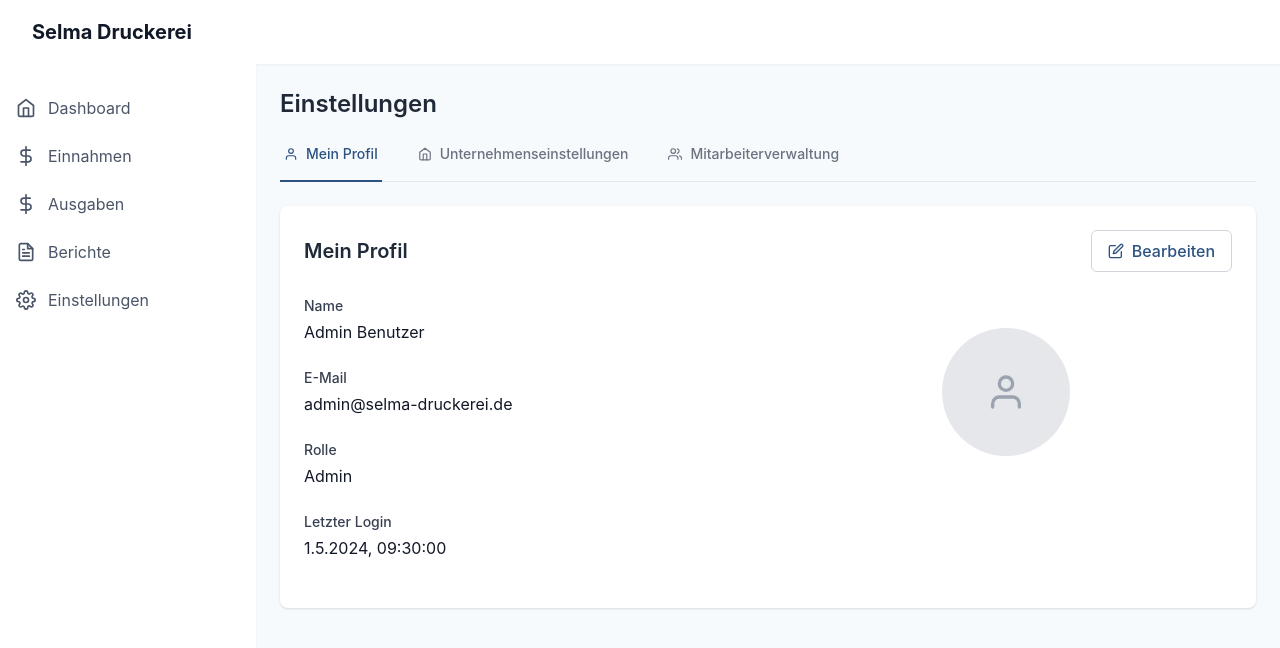
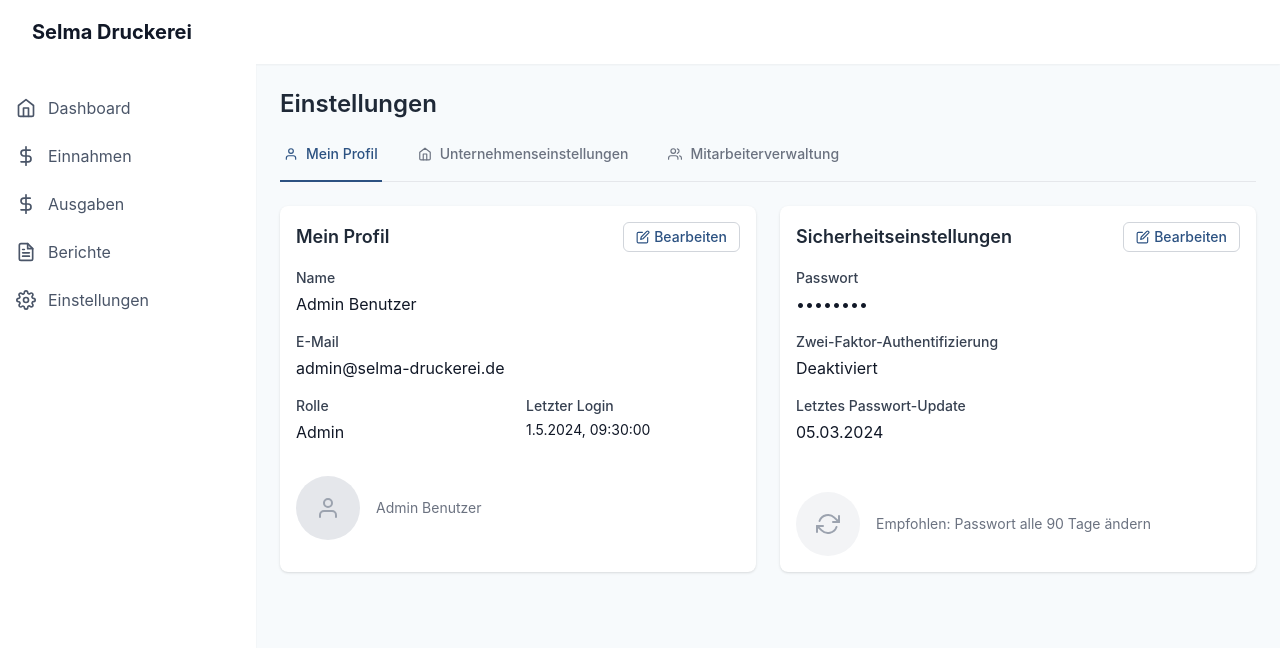
Before and after one commit to CapoVerse-1/selma-e-, a Next.js app: page /einstellungen in a window 1280 px wide. Shown: the top 648 px of the page. Built offline with nearby package versions, Linux system fonts and the light colour scheme.

Commit message:
Layout von Mein Profil geändert und temporäre Mitarbeiter hinzugefügt

```diff
--- a/src/pages/einstellungen.tsx
+++ b/src/pages/einstellungen.tsx
@@ -80,6 +80,61 @@ const mockUsers: User[] = [
     createdAt: '2023-02-01T00:00:00Z',
     updatedAt: '2023-02-01T00:00:00Z',
     lastLogin: '2024-04-30T11:45:00Z',
+    isActive: true,
+  },
+  {
+    id: '4',
+    email: 'thomas.schmidt@selma-druckerei.de',
+    name: 'Thomas Schmidt',
+    role: 'employee',
+    avatar: '',
+    createdAt: '2023-03-10T00:00:00Z',
+    updatedAt: '2023-03-10T00:00:00Z',
+    lastLogin: '2024-05-01T08:15:00Z',
+    isActive: true,
+  },
+  {
+    id: '5',
+    email: 'laura.mueller@selma-druckerei.de',
+    name: 'Laura Müller',
+    role: 'employee',
+    avatar: '',
+    createdAt: '2023-03-15T00:00:00Z',
+    updatedAt: '2023-03-15T00:00:00Z',
+    lastLogin: '2024-04-29T14:20:00Z',
+    isActive: true,
+  },
+  {
+    id: '6',
+    email: 'michael.weber@selma-druckerei.de',
+    name: 'Michael Weber',
+    role: 'employee',
+    avatar: '',
+    createdAt: '2023-04-05T00:00:00Z',
+    updatedAt: '2023-04-05T00:00:00Z',
+    lastLogin: '2024-04-28T11:30:00Z',
+    isActive: true,
+  },
+  {
+    id: '7',
+    email: 'sabine.wagner@selma-druckerei.de',
+    name: 'Sabine Wagner',
+    role: 'manager',
+    avatar: '',
+    createdAt: '2023-04-15T00:00:00Z',
+    updatedAt: '2023-04-15T00:00:00Z',
+    lastLogin: '2024-04-30T09:45:00Z',
+    isActive: true,
+  },
+  {
+    id: '8',
+    email: 'frank.becker@selma-druckerei.de',
+    name: 'Frank Becker',
+    role: 'employee',
+    avatar: '',
+    createdAt: '2023-05-01T00:00:00Z',
+    updatedAt: '2023-05-01T00:00:00Z',
+    lastLogin: '2024-04-25T16:20:00Z',
     isActive: true,
   },
 ];
@@ -221,31 +276,32 @@ const SettingsPage = () => {
 
         {/* Profil-Tab */}
         {activeTab === 'profile' && (
+          <div className="grid grid-cols-1 md:grid-cols-2 gap-6">
             <div className="bg-white shadow rounded-lg overflow-hidden">
-            <div className="p-6">
-              <div className="flex justify-between items-center mb-6">
-                <h2 className="text-xl font-semibold text-gray-800">Mein Profil</h2>
+              <div className="p-4">
+                <div className="flex justify-between items-center mb-4">
+                  <h2 className="text-lg font-semibold text-gray-800">Mein Profil</h2>
                   <button
                     onClick={() => setIsEditingProfile(!isEditingProfile)}
-                  className="btn btn-outline flex items-center transition-all duration-300 ease-in-out hover:bg-gray-50 hover:shadow-md hover:scale-105 rounded-md px-4 py-2 border border-gray-300"
+                    className="btn btn-outline flex items-center transition-all duration-300 ease-in-out hover:bg-gray-50 hover:shadow-md hover:scale-105 rounded-md px-3 py-1 border border-gray-300 text-sm"
                   >
                     {isEditingProfile ? (
                       <>
-                      <FiX className="mr-2" />
+                        <FiX className="mr-1" />
                         Abbrechen
                       </>
                     ) : (
                       <>
-                      <FiEdit className="mr-2" />
+                        <FiEdit className="mr-1" />
                         Bearbeiten
                       </>
                     )}
                   </button>
                 </div>
 
-              <div className="grid grid-cols-1 md:grid-cols-2 gap-6">
+                <div className="grid grid-cols-1 gap-4">
                   <div className="flex flex-col">
-                  <div className="mb-6">
+                    <div className="mb-4">
                       <label className="block text-sm font-medium text-gray-700 mb-1">Name</label>
                       {isEditingProfile ? (
                         <input
@@ -259,7 +315,7 @@ const SettingsPage = () => {
                       )}
                     </div>
 
-                  <div className="mb-6">
+                    <div className="mb-4">
                       <label className="block text-sm font-medium text-gray-700 mb-1">E-Mail</label>
                       {isEditingProfile ? (
                         <input
@@ -273,56 +329,103 @@ const SettingsPage = () => {
                       )}
                     </div>
 
-                  <div className="mb-6">
+                    <div className="flex gap-4">
+                      <div className="mb-4 flex-1">
                         <label className="block text-sm font-medium text-gray-700 mb-1">Rolle</label>
                         <div className="text-gray-900 capitalize">{currentUser.role}</div>
                       </div>
 
-                  <div className="mb-6">
+                      <div className="mb-4 flex-1">
                         <label className="block text-sm font-medium text-gray-700 mb-1">Letzter Login</label>
-                    <div className="text-gray-900">
+                        <div className="text-gray-900 text-sm">
                           {currentUser.lastLogin
                             ? new Date(currentUser.lastLogin).toLocaleString('de-DE')
                             : 'Keine Daten verfügbar'}
                         </div>
                       </div>
                     </div>
+                  </div>
 
-                <div className="flex flex-col items-center justify-start pt-8">
-                  <div className="w-32 h-32 rounded-full bg-gray-200 flex items-center justify-center overflow-hidden mb-4 relative">
+                  <div className="flex items-center justify-start">
+                    <div className="w-16 h-16 rounded-full bg-gray-200 flex items-center justify-center overflow-hidden mr-4 relative">
                       {currentUser.avatar ? (
                         <img src={currentUser.avatar} alt="Profilbild" className="w-full h-full object-cover" />
                       ) : (
-                      <span className="text-4xl text-gray-400">
-                        <FiUser size={40} />
+                        <span className="text-gray-400">
+                          <FiUser size={24} />
                         </span>
                       )}
                       {isEditingProfile && (
                         <div className="absolute inset-0 bg-black bg-opacity-50 flex items-center justify-center opacity-0 hover:opacity-100 transition-opacity duration-300">
-                        <button className="text-white flex items-center justify-center p-2 rounded-full bg-gray-800 hover:bg-gray-700">
-                          <FiUpload />
+                          <button className="text-white flex items-center justify-center p-1 rounded-full bg-gray-800 hover:bg-gray-700">
+                            <FiUpload size={12} />
                           </button>
                         </div>
                       )}
                     </div>
 
                     <div className="text-sm text-gray-500">
-                    {isEditingProfile && "Klicken, um Profilbild zu ändern"}
+                      {isEditingProfile ? "Klicken, um Profilbild zu ändern" : currentUser.name}
+                    </div>
+                  </div>
+
+                  {isEditingProfile && (
+                    <div className="mt-4 flex justify-end">
+                      <button
+                        onClick={handleSaveProfile}
+                        className="ml-3 btn bg-primary hover:bg-primary-dark text-white rounded-md px-3 py-1 transition-all duration-300 ease-in-out hover:shadow-md flex items-center text-sm"
+                      >
+                        <FiSave className="mr-1" />
+                        Speichern
+                      </button>
+                    </div>
+                  )}
                 </div>
               </div>
             </div>
 
-              {isEditingProfile && (
-                <div className="mt-6 flex justify-end">
+            {/* Zweites Panel für Demonstration - kann entfernt oder angepasst werden */}
+            <div className="bg-white shadow rounded-lg overflow-hidden">
+              <div className="p-4">
+                <div className="flex justify-between items-center mb-4">
+                  <h2 className="text-lg font-semibold text-gray-800">Sicherheitseinstellungen</h2>
                   <button
-                    onClick={handleSaveProfile}
-                    className="ml-3 btn bg-primary hover:bg-primary-dark text-white rounded-md px-4 py-2 transition-all duration-300 ease-in-out hover:shadow-md flex items-center"
+                    className="btn btn-outline flex items-center transition-all duration-300 ease-in-out hover:bg-gray-50 hover:shadow-md hover:scale-105 rounded-md px-3 py-1 border border-gray-300 text-sm"
                   >
-                    <FiSave className="mr-2" />
-                    Änderungen speichern
+                    <FiEdit className="mr-1" />
+                    Bearbeiten
                   </button>
                 </div>
-              )}
+
+                <div className="grid grid-cols-1 gap-4">
+                  <div className="flex flex-col">
+                    <div className="mb-4">
+                      <label className="block text-sm font-medium text-gray-700 mb-1">Passwort</label>
+                      <div className="text-gray-900">••••••••</div>
+                    </div>
+
+                    <div className="mb-4">
+                      <label className="block text-sm font-medium text-gray-700 mb-1">Zwei-Faktor-Authentifizierung</label>
+                      <div className="text-gray-900">Deaktiviert</div>
+                    </div>
+
+                    <div className="mb-4">
+                      <label className="block text-sm font-medium text-gray-700 mb-1">Letztes Passwort-Update</label>
+                      <div className="text-gray-900">05.03.2024</div>
+                    </div>
+                  </div>
+
+                  <div className="flex items-center mt-4">
+                    <div className="w-16 h-16 rounded-full bg-gray-100 flex items-center justify-center overflow-hidden mr-4">
+                      <FiRefreshCw size={24} className="text-gray-400" />
+                    </div>
+
+                    <div className="text-sm text-gray-500">
+                      Empfohlen: Passwort alle 90 Tage ändern
+                    </div>
+                  </div>
+                </div>
+              </div>
             </div>
           </div>
         )}
```
Lines whose indentation alone changed are shown as unchanged.
